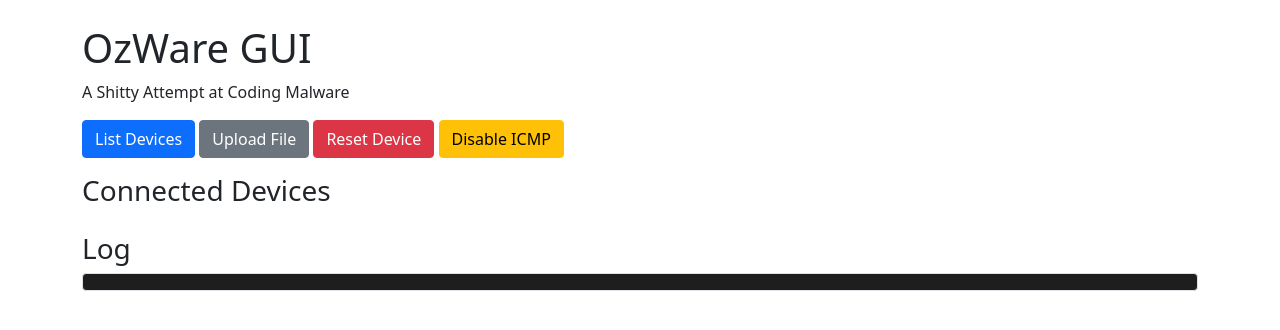
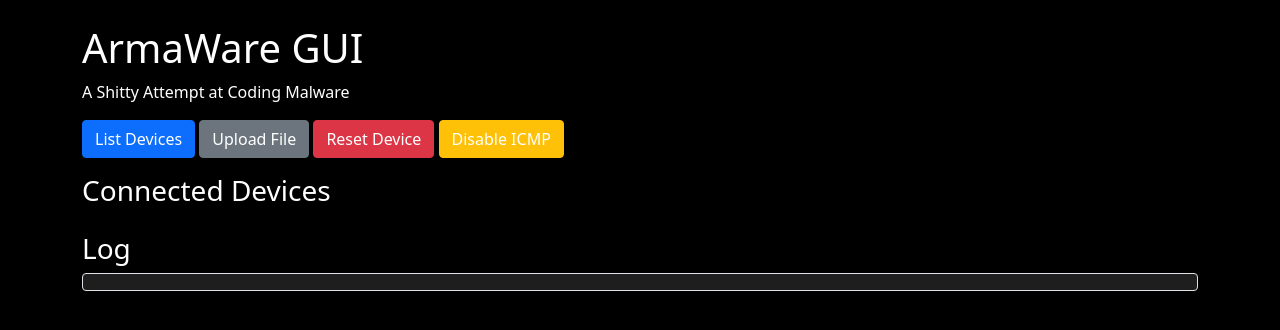
Before and after one commit to Dark-Avenger-Reborn/DRILL_V2, a Flask app: page / in a window 1280 px wide. Shown: the top 330 px of the page. Run offline with Flask 3, Linux system fonts and the light colour scheme; some libraries are stand-ins or nearby versions.

Commit message:
better index

```diff
--- a/templates/index.html
+++ b/templates/index.html
@@ -3,18 +3,34 @@
 <head>
   <meta charset="UTF-8">
   <meta name="viewport" content="width=device-width, initial-scale=1.0">
-  <title>OzWare :0</title>
+  <title>ArmaWare :0</title>
   <link rel="stylesheet" href="https://cdn.jsdelivr.net/npm/bootstrap@5.1.3/dist/css/bootstrap.min.css">
   <script src="https://cdn.jsdelivr.net/npm/jquery"></script>
   <script src="https://cdnjs.cloudflare.com/ajax/libs/socket.io/3.0.4/socket.io.js" integrity="sha512-aMGMvNYu8Ue4G+fHa359jcPb1u+ytAF+P2SCb+PxrjCdO3n3ZTxJ30zuH39rimUggmTwmh2u7wvQsDTHESnmfQ==" crossorigin="anonymous"></script>
   <style>
-    #log { max-height: 300px; overflow-y: scroll; background: #1e1e1e; color: #eee; padding: 10px; }
-    #log p { margin: 0; }
+    body {
+      background-color: #000;
+      color: #fff;
+    }
+    #log {
+      max-height: 300px;
+      overflow-y: scroll;
+      background: #1e1e1e;
+      color: #eee;
+      padding: 10px;
+      border: 1px solid #444;
+    }
+    #log p {
+      margin: 0;
+    }
+    .btn {
+      color: #fff;
+    }
   </style>
 </head>
 
 <body class="container my-4">
-  <h1>OzWare GUI</h1>
+  <h1>ArmaWare GUI</h1>
   <p>A Shitty Attempt at Coding Malware</p>
   <div class="mb-3">
     <button class="btn btn-primary" onclick="listDevices()">List Devices</button>
```
